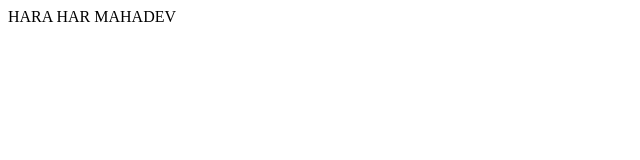
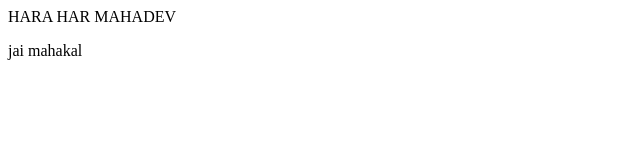
Before and after one commit to sauravAI26/second-demo, a plain HTML site: page index.html in a window 1280 px wide. Shown: the full height of the page, 0-640 px from the left. Drawn offline with Linux system fonts and the light colour scheme.

Commit message:
add new lines

```diff
--- a/index.html
+++ b/index.html
@@ -1 +1,2 @@
 <P>HARA HAR MAHADEV</P>
+<p>jai mahakal</p>
```
